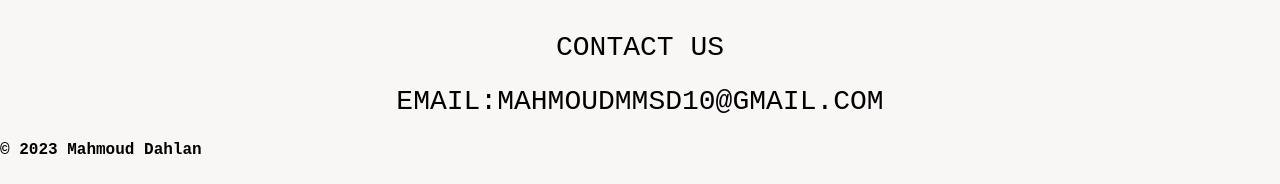
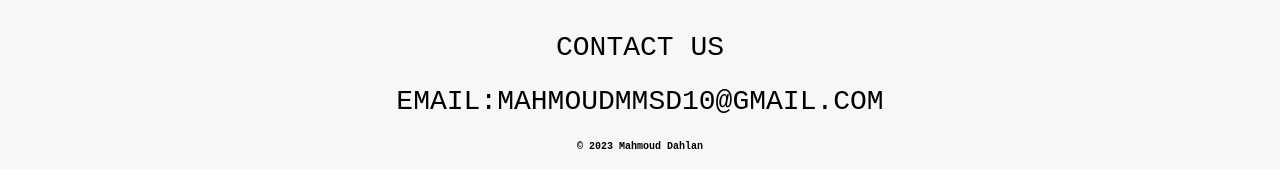
Before and after one commit to mahmouddahlan/DAHLAN-CAR-CARE, a plain HTML site: page index.html in a window 1280 px wide. Shown: the part 1114-1298 px from the top of the page. Drawn offline with Linux system fonts and the light colour scheme.

Commit message:
Update style.css

```diff
--- a/style.css
+++ b/style.css
@@ -497,3 +497,7 @@ background-color: white;
     .text-color{
         COLOR:BLACK;
     }
+   .copyright{
+        font-size: 10px;
+        text-align: center;
+    }
```
